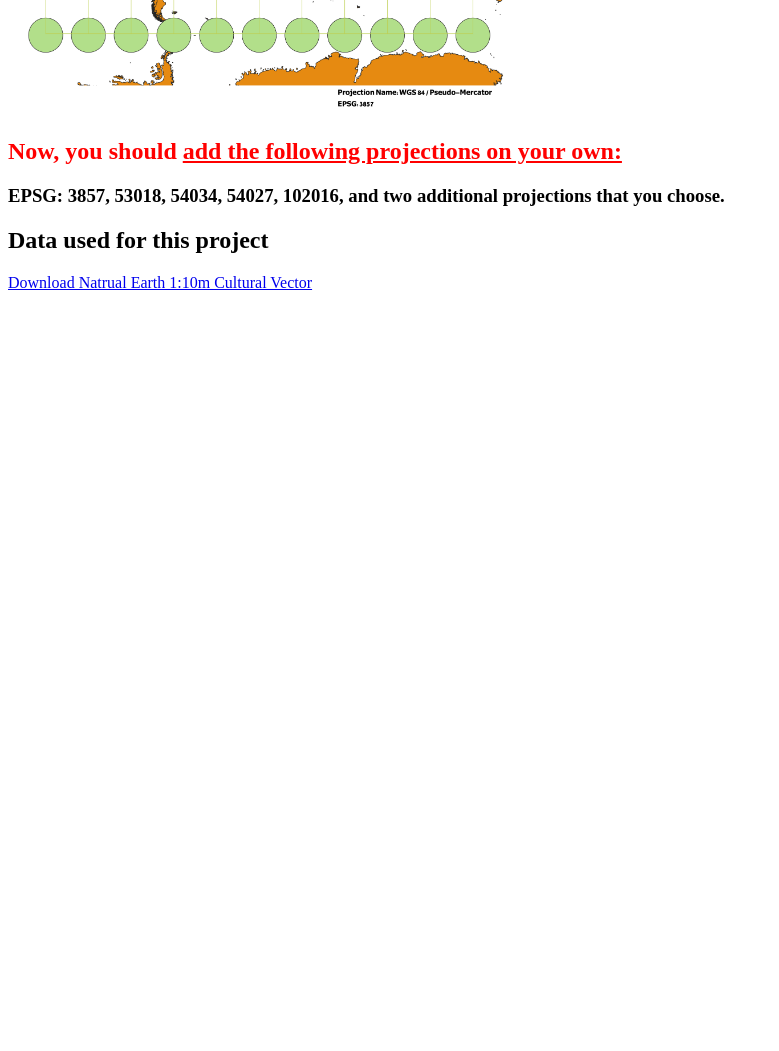
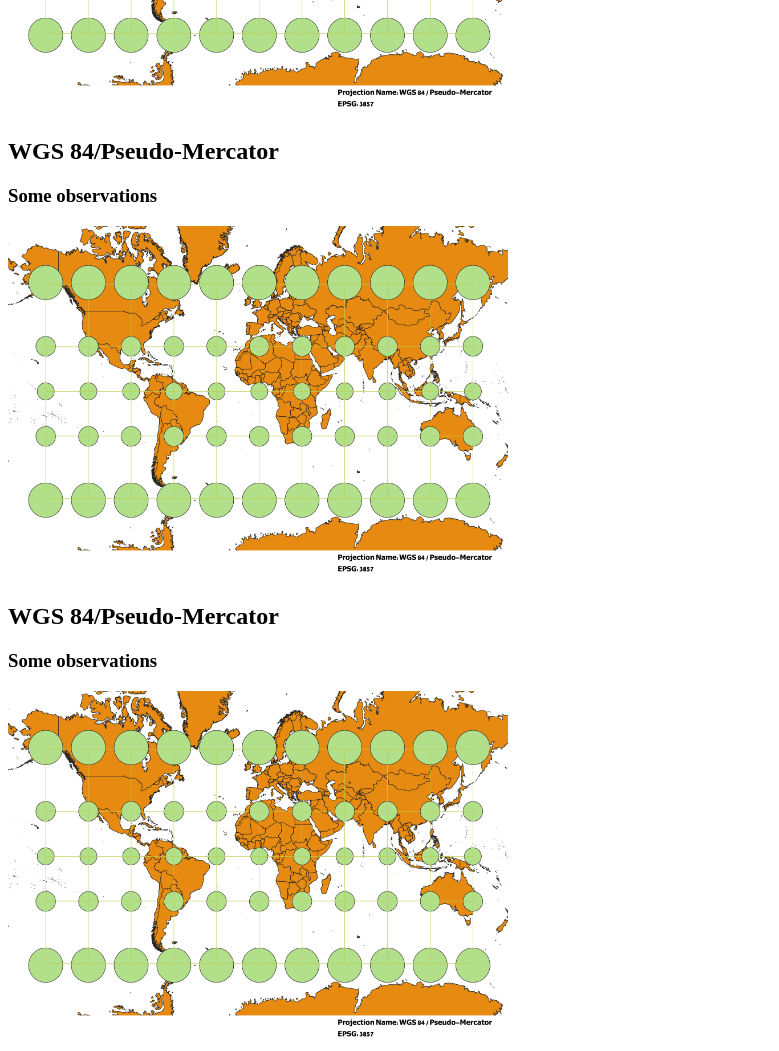
Before and after one commit to tkylie32/geog370projections, a plain HTML site: page Worldprojections/Worldprojections/worldprojections.html in a window 1280 px wide. Shown: the part 1422-2473 px from the top of the page, without its empty margins (0-779 px from the left). Before the commit the page ends 1722 px from the top, so only its background shows below. Drawn offline with Linux system fonts and the light colour scheme; files whose address does not match are found by name.

Commit message:
Update worldprojections.html

```diff
--- a/Worldprojections/Worldprojections/worldprojections.html
+++ b/Worldprojections/Worldprojections/worldprojections.html
@@ -26,6 +26,16 @@
     <a href="./maps/EPSG_3857.png">
     <img src="./maps/EPSG_3857.png" alt="3857" width='500px'>
     </a>
+    <h2>WGS 84/Pseudo-Mercator</h2>
+    <h3>Some observations</h3>
+    <a href="./maps/EPSG_3857.png">
+    <img src="./maps/EPSG_3857.png" alt="3857" width='500px'>
+    </a>
+    <h2>WGS 84/Pseudo-Mercator</h2>
+    <h3>Some observations</h3>
+    <a href="./maps/EPSG_3857.png">
+    <img src="./maps/EPSG_3857.png" alt="3857" width='500px'>
+    </a>
     <h2 style="color:red">Now, you should <u>add the following projections on your own:</u></h2>
     <h3>EPSG: 3857, 53018, 54034, 54027, 102016, and two additional projections that you choose.</h3>
     <p></p>
```
